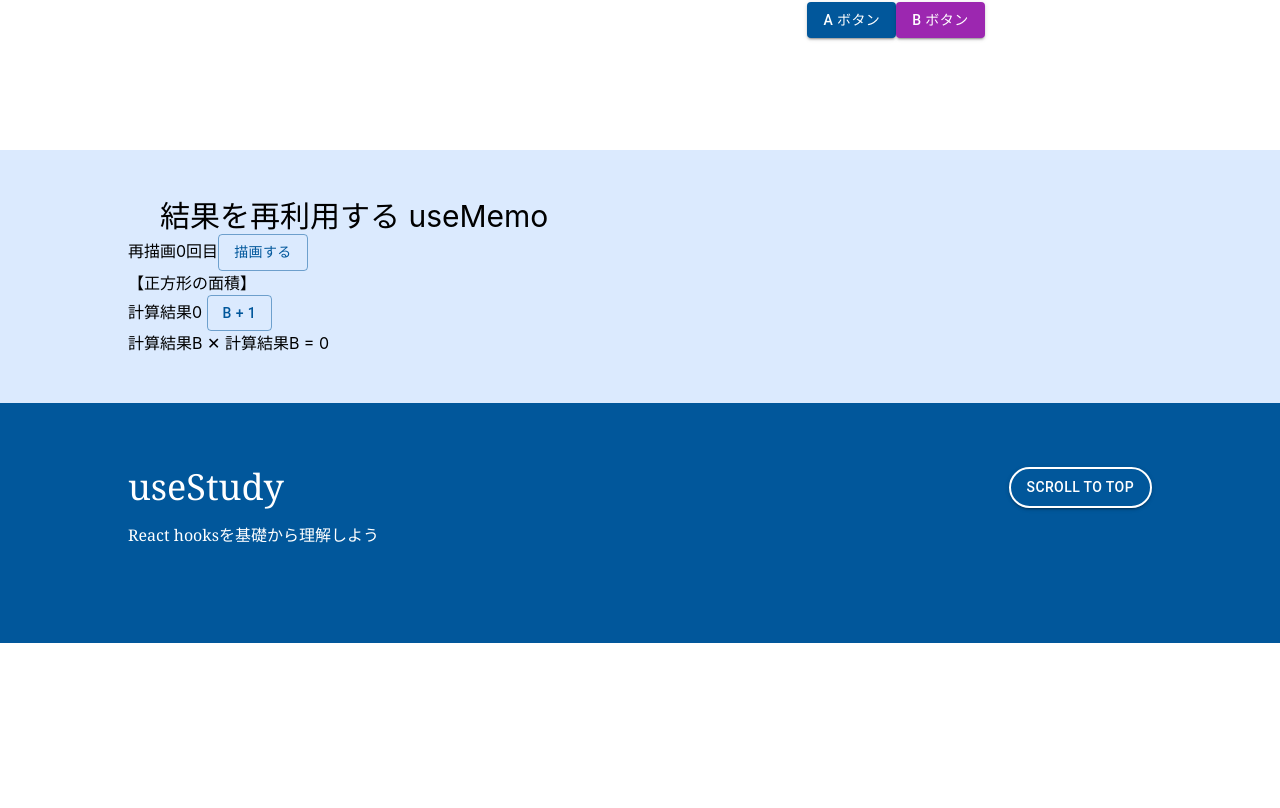
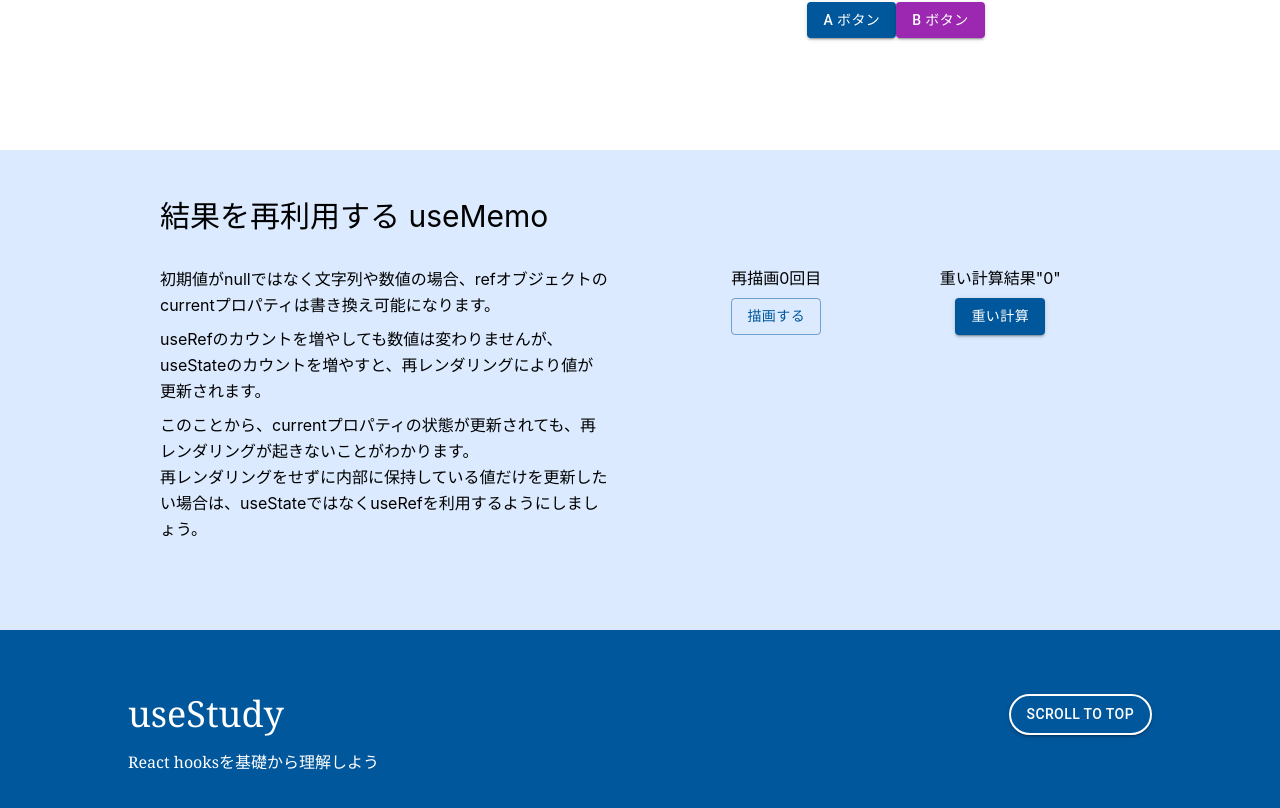
Before and after one commit to sgwr-0113/use-study, a React (Create React App) app: page /memo in a window 1280 px wide. Shown: the part 863-1671 px from the top of the page. Before the commit the page ends 1506 px from the top, so only its background shows below. Built offline with nearby package versions, Linux system fonts and the light colour scheme.

Commit message:
heavyFunc

```diff
--- a/src/components/memo/SquareMemo.tsx
+++ b/src/components/memo/SquareMemo.tsx
@@ -1,14 +1,6 @@
 import React, { useState, useMemo } from 'react';
 import Button from '@mui/material/Button';
-
-const square = (parameter: number) => {
-  console.log('square関数の実行観察');
-  //正方形の面積を求める関数を定義する
-  //パフォーマンスを観察したいので、わざと重い処理を置いてみる
-  let i = 0;
-  while (i < 20000000) i++;
-  return parameter * parameter;
-};
+import { heavyFunc } from 'utils/heavyFunc';
 
 export const SquareMemo = () => {
   const [countA, setCountA] = useState(0);
@@ -27,24 +19,42 @@ export const SquareMemo = () => {
   //正方形の面積をcountBを使った計算結果
   //useMemoを使って、計算結果をメモ化している
   //第２引数である依存配列にcountBを渡しているので、countAを更新しても、countBが更新されなければメモ化された描画結果を再利用するためsquare関数は更新されない
-  const squareArea = useMemo(() => square(countB), [countB]);
+  const memorizedResult = useMemo(() => heavyFunc(countB), [countB]);
 
   return (
     <>
-      <p>
-        再描画{countA}回目
+      <div className="md:flex">
+        <div className="p-8 leading-relaxed md:w-1/2">
+          <p className="mb-2">
+            初期値がnullではなく文字列や数値の場合、refオブジェクトのcurrentプロパティは書き換え可能になります。
+          </p>
+          <p className="mb-2">
+            useRefのカウントを増やしても数値は変わりませんが、useStateのカウントを増やすと、再レンダリングにより値が更新されます。
+          </p>
+          <p>このことから、currentプロパティの状態が更新されても、再レンダリングが起きないことがわかります。</p>
+          <p className="mb-2">
+            再レンダリングをせずに内部に保持している値だけを更新したい場合は、useStateではなくuseRefを利用するようにしましょう。
+          </p>
+        </div>
+        <div className="flex flex-col items-center text-center md:p-8 md:w-1/2">
+          <div className="container flex justify-around">
+            <div>
+              <p className="mb-2"> 再描画{countA}回目</p>
               <Button variant="outlined" onClick={resultA}>
                 描画する
               </Button>
-      </p>
-      <p>【正方形の面積】</p>
+            </div>
+            <div>
+              <p className="mb-2">重い計算結果"{memorizedResult}"</p>
               <p>
-        計算結果{countB}{' '}
-        <Button variant="outlined" onClick={resultB}>
-          B + 1
+                <Button variant="contained" onClick={resultB}>
+                  重い計算
                 </Button>
               </p>
-      <p>計算結果B ✕ 計算結果B = {squareArea}</p>
+            </div>
+          </div>
+        </div>
+      </div>
     </>
   );
 };
--- a/src/components/shared/Header.tsx
+++ b/src/components/shared/Header.tsx
@@ -8,7 +8,7 @@ import IconButton from '@mui/material/IconButton';
 import MenuIcon from '@mui/icons-material/Menu';
 import Menu from '@mui/material/Menu';
 import MenuItem from '@mui/material/MenuItem';
-import { Pages } from 'data/pages';
+import { Pages } from 'utils/pages';
 
 export const Header: React.FC = () => {
   const [anchorElNav, setAnchorElNav] = React.useState<null | HTMLElement>(null);
--- a/src/pages/Index.tsx
+++ b/src/pages/Index.tsx
@@ -3,7 +3,7 @@ import { Link } from 'react-router-dom';
 import { styled } from '@mui/material/styles';
 import Button from '@mui/material/Button';
 import Grid from '@mui/material/Grid';
-import { Pages } from 'data/pages';
+import { Pages } from 'utils/pages';
 
 const CustomButton = styled(Button)(({ theme }) => ({
   color: theme.palette.text.secondary,
--- /dev/null
+++ b/src/utils/heavyFunc.ts
@@ -0,0 +1,5 @@
+export const heavyFunc = (parameter: number) => {
+  let i = 0;
+  while (i < 100000000) i++;
+  return parameter * parameter;
+};
```
Also changed, not shown: src/utils/pages.ts (renamed from src/data/pages.ts). Lines whose indentation alone changed are shown as unchanged.
